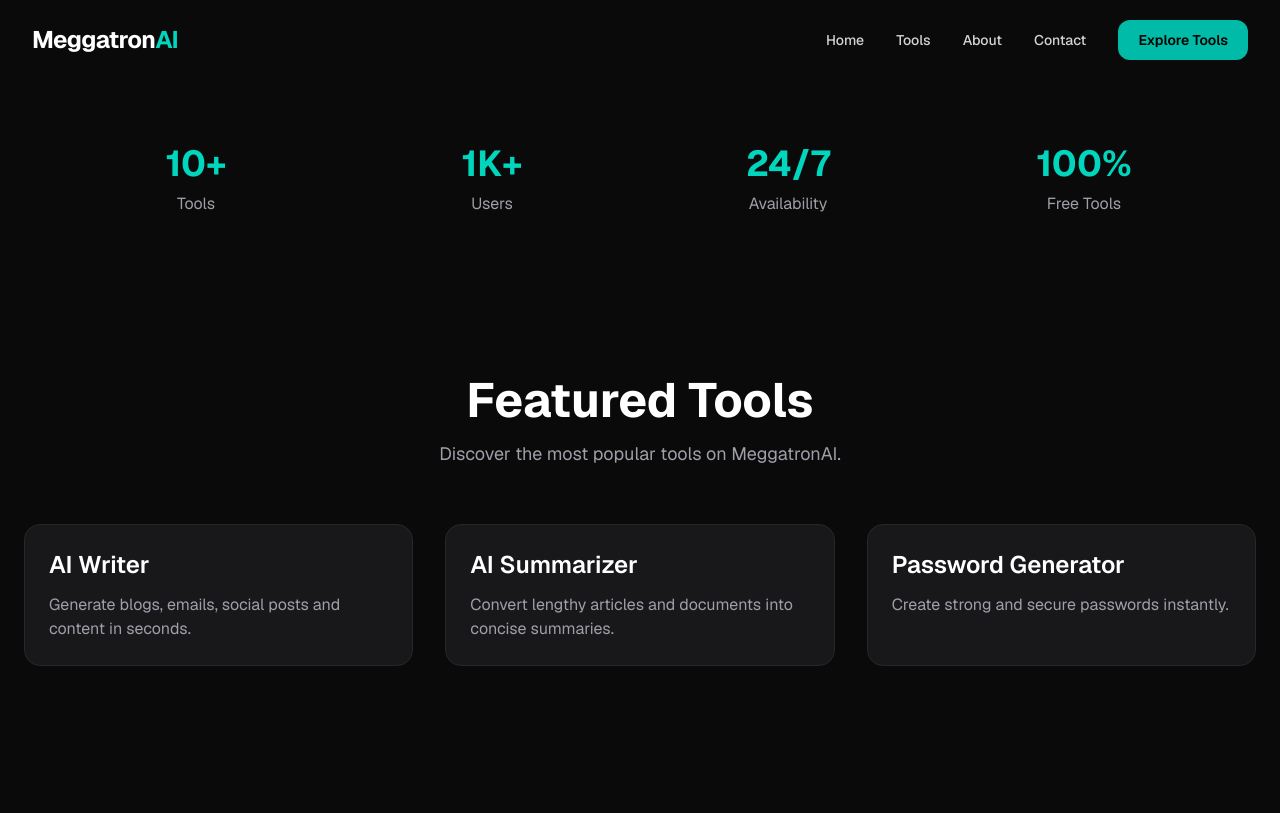
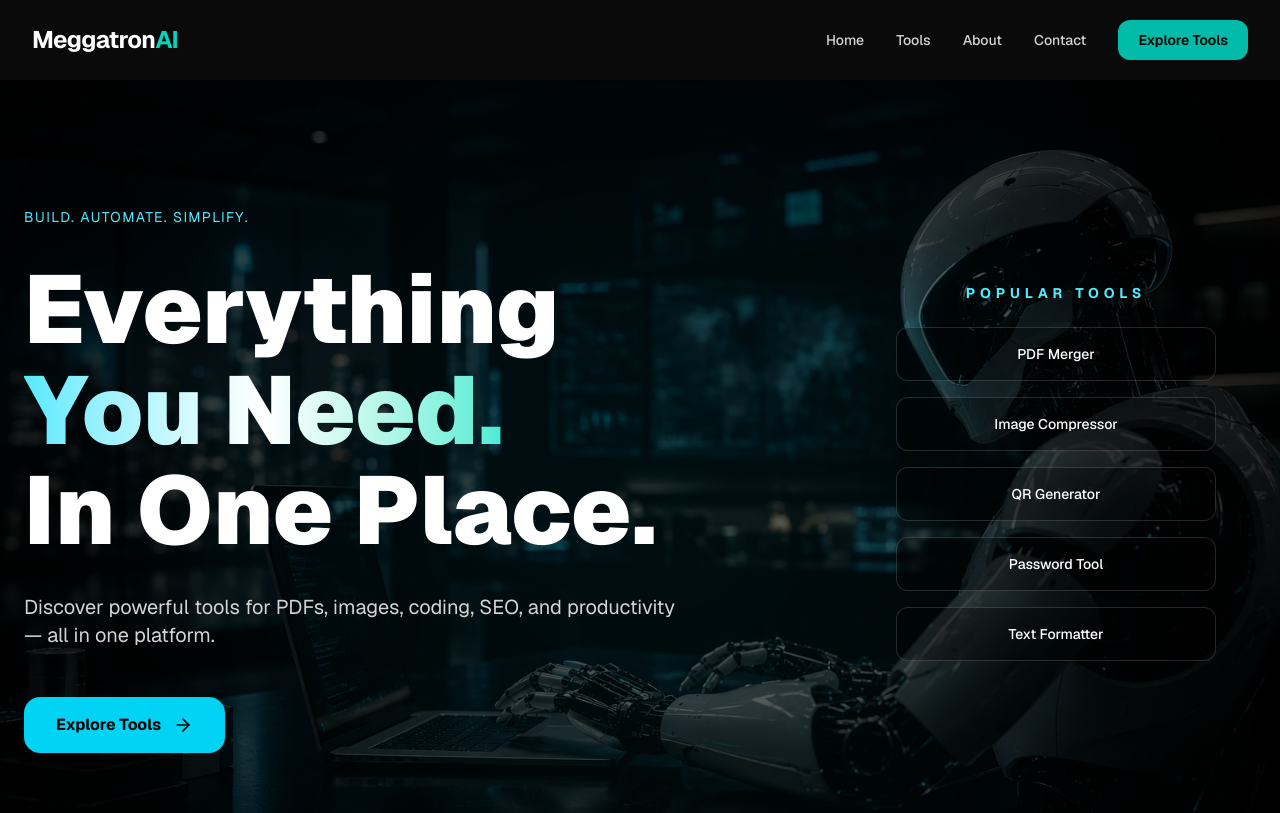
Before and after one commit to meggatronai-lab/meggatronai, a Next.js app: page / in a window 1280 px wide. Shown: the top 813 px of the page. Built offline with nearby package versions, Linux system fonts and the light colour scheme.

Commit message:
Initial commit - MeggatronAI tools platform

```diff
--- a/app/page.tsx
+++ b/app/page.tsx
@@ -1,57 +1,15 @@
+import Hero from "../components/Hero";
 import ToolCard from "../components/ToolCard";
 
 export default function Home() {
   return (
     <main className="pt-20">
-      {/* Hero Section */}
-      <section className="px-6 py-16">
-  <div className="mx-auto max-w-6xl">
-
-    <div className="grid gap-8 md:grid-cols-4">
-
-      <div className="text-center">
-        <h3 className="text-4xl font-bold text-teal-400">
-          10+
-        </h3>
-        <p className="mt-2 text-zinc-400">
-          Tools
-        </p>
-      </div>
-
-      <div className="text-center">
-        <h3 className="text-4xl font-bold text-teal-400">
-          1K+
-        </h3>
-        <p className="mt-2 text-zinc-400">
-          Users
-        </p>
-      </div>
-
-      <div className="text-center">
-        <h3 className="text-4xl font-bold text-teal-400">
-          24/7
-        </h3>
-        <p className="mt-2 text-zinc-400">
-          Availability
-        </p>
-      </div>
-
-      <div className="text-center">
-        <h3 className="text-4xl font-bold text-teal-400">
-          100%
-        </h3>
-        <p className="mt-2 text-zinc-400">
-          Free Tools
-        </p>
-      </div>
-
-    </div>
-
-  </div>
-</section>
-
+<Hero />
       {/* Featured Tools */}
-      <section className="px-6 py-24">
+      <section
+  id="featured-tools"
+  className="px-6 py-24"
+>
         <div className="mx-auto max-w-7xl">
           <h2 className="mb-4 text-center text-5xl font-bold">
             Featured Tools
--- /dev/null
+++ b/app/tools/image-compressor/page.tsx
@@ -0,0 +1,9 @@
+export default function Page() {
+  return (
+    <div className="min-h-screen flex items-center justify-center bg-black text-white">
+      <h1 className="text-4xl text-cyan-400 font-bold">
+        Image Compressor Tool
+      </h1>
+    </div>
+  );
+}
--- /dev/null
+++ b/app/tools/password-tool/page.tsx
@@ -0,0 +1,9 @@
+export default function Page() {
+  return (
+    <div className="min-h-screen flex items-center justify-center bg-black text-white">
+      <h1 className="text-4xl text-cyan-400 font-bold">
+        Password Tool
+      </h1>
+    </div>
+  );
+}
--- /dev/null
+++ b/app/tools/qr-generator/page.tsx
@@ -0,0 +1,9 @@
+export default function Page() {
+  return (
+    <div className="min-h-screen flex items-center justify-center bg-black text-white">
+      <h1 className="text-4xl text-cyan-400 font-bold">
+        QR Generator Tool
+      </h1>
+    </div>
+  );
+}
--- /dev/null
+++ b/app/tools/text-formatter/page.tsx
@@ -0,0 +1,9 @@
+export default function Page() {
+  return (
+    <div className="min-h-screen flex items-center justify-center bg-black text-white">
+      <h1 className="text-4xl text-cyan-400 font-bold">
+        Text Formatter Tool
+      </h1>
+    </div>
+  );
+}
--- /dev/null
+++ b/components/Hero.tsx
@@ -0,0 +1,105 @@
+"use client";
+
+import Link from "next/link";
+import { ArrowRight, Sparkles } from "lucide-react";
+
+export default function Hero() {
+
+  const tools = [
+    { name: "PDF Merger", link: "/tools/pdf-merger" },
+    { name: "Image Compressor", link: "/tools/image-compressor" },
+    { name: "QR Generator", link: "/tools/qr-generator" },
+    { name: "Password Tool", link: "/tools/password-tool" },
+    { name: "Text Formatter", link: "/tools/text-formatter" },
+  ];
+
+  return (
+    <section className="relative min-h-screen overflow-hidden">
+
+      {/* Background */}
+      <div
+        className="absolute inset-0 bg-cover bg-center bg-no-repeat"
+        style={{
+          backgroundImage: "url('/images/hero-bg.png.png')",
+        }}
+      />
+
+      {/* Overlays */}
+      <div className="absolute inset-0 bg-black/50 pointer-events-none" />
+      <div className="absolute inset-0 bg-[radial-gradient(circle_at_center,transparent_0%,rgba(0,0,0,.25)_45%,rgba(0,0,0,.75)_100%)] pointer-events-none" />
+
+      {/* Glow */}
+      <div className="absolute left-1/2 top-1/2 h-[600px] w-[600px] -translate-x-1/2 -translate-y-1/2 rounded-full bg-cyan-400/10 blur-[180px]" />
+
+      {/* Content */}
+      <div className="relative z-20 mx-auto flex min-h-screen max-w-7xl items-center px-4 sm:px-6">
+
+        <div className="max-w-3xl">
+
+          {/* Badge */}
+          <div className="mb-6 text-cyan-300 text-sm tracking-widest">
+  BUILD. AUTOMATE. SIMPLIFY.
+</div>
+
+          {/* Heading */}
+          <h1 className="mt-6 sm:mt-8 text-4xl sm:text-6xl lg:text-8xl font-black leading-[1.05] text-white">
+            Everything <br />
+            <span className="bg-gradient-to-r from-cyan-300 via-white to-teal-300 bg-clip-text text-transparent">
+              You Need.
+            </span>
+            <br />
+            In One Place.
+          </h1>
+
+          {/* Description */}
+          <p className="mt-6 sm:mt-8 max-w-2xl text-base sm:text-lg lg:text-xl text-zinc-300">
+            Discover powerful tools for PDFs, images, coding, SEO, and productivity — all in one platform.
+          </p>
+
+          {/* Button */}
+          <div className="mt-10 sm:mt-12">
+            <Link
+              href="/tools"
+              className="inline-flex items-center rounded-2xl bg-cyan-400 px-6 sm:px-8 py-3 sm:py-4 font-bold text-black transition hover:bg-cyan-300 hover:scale-105 hover:shadow-[0_0_40px_rgba(34,211,238,0.7)]"
+            >
+              Explore Tools
+              <ArrowRight className="ml-3" size={20} />
+            </Link>
+          </div>
+
+        </div>
+      </div>
+
+      <div className="absolute right-6 sm:right-16 top-1/2 w-80 -translate-y-1/2 z-50">
+  <p className="mb-6 text-center text-cyan-300 font-bold tracking-[0.35em] text-sm">
+    POPULAR TOOLS
+  </p>
+
+  {tools.map((tool) => (
+    <Link
+      key={tool.name}
+      href={tool.link}
+      className="
+        mb-4 flex items-center justify-center
+        rounded-xl border border-white/15
+        bg-black/30 px-4 py-4
+        text-white text-sm font-medium
+
+        cursor-pointer
+        transition-all duration-300
+
+        hover:text-cyan-300
+        hover:border-cyan-300
+        hover:bg-black/60
+        hover:scale-[1.06]
+        hover:shadow-[0_0_35px_rgba(34,211,238,0.9)]
+      "
+    >
+      {tool.name}
+    </Link>
+  ))}
+</div>
+
+    </section>
+  );
+}
--- a/components/ToolCard.tsx
+++ b/components/ToolCard.tsx
@@ -8,12 +8,25 @@ export default function ToolCard({
   description,
 }: ToolCardProps) {
   return (
-    <div className="cursor-pointer rounded-2xl border border-zinc-800 bg-zinc-900 p-6 transition-all duration-300 hover:-translate-y-2 hover:border-teal-500 hover:shadow-xl">
-      <h3 className="text-2xl font-semibold">
+    <div className="
+      cursor-pointer
+      rounded-2xl
+      border border-zinc-800
+      bg-zinc-900
+      p-6
+
+      transition-all duration-300 ease-in-out
+
+      hover:-translate-y-2
+      hover:border-cyan-400
+      hover:shadow-[0_0_25px_rgba(34,211,238,0.4)]
+      hover:bg-zinc-800
+    ">
+      <h3 className="text-2xl font-semibold text-white">
         {title}
       </h3>
 
-      <p className="mt-3 text-zinc-400">
+      <p className="mt-3 text-zinc-400 text-sm leading-6">
         {description}
       </p>
     </div>
```
Also changed, not shown: app/tools/pdf-merger/page.tsx (added), public/images/hero-bg.png.png (added).
